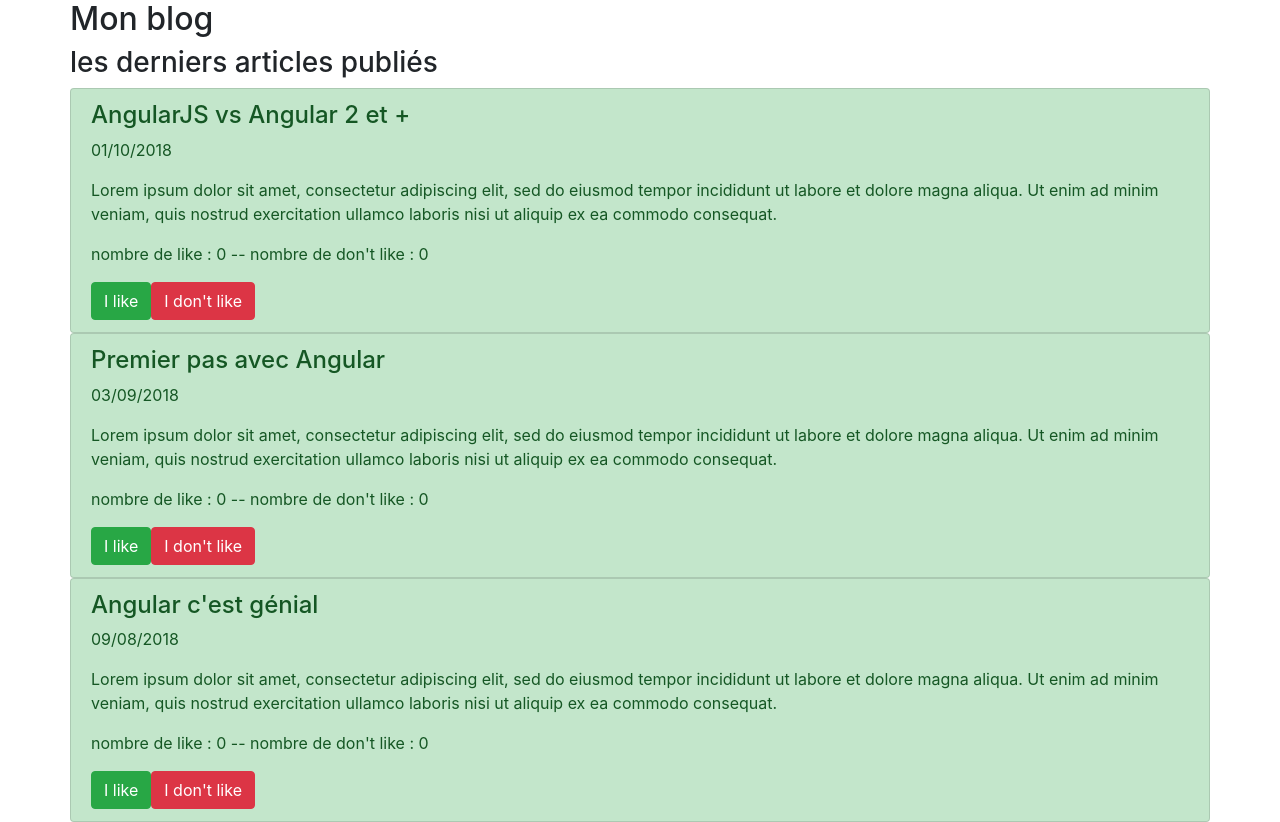
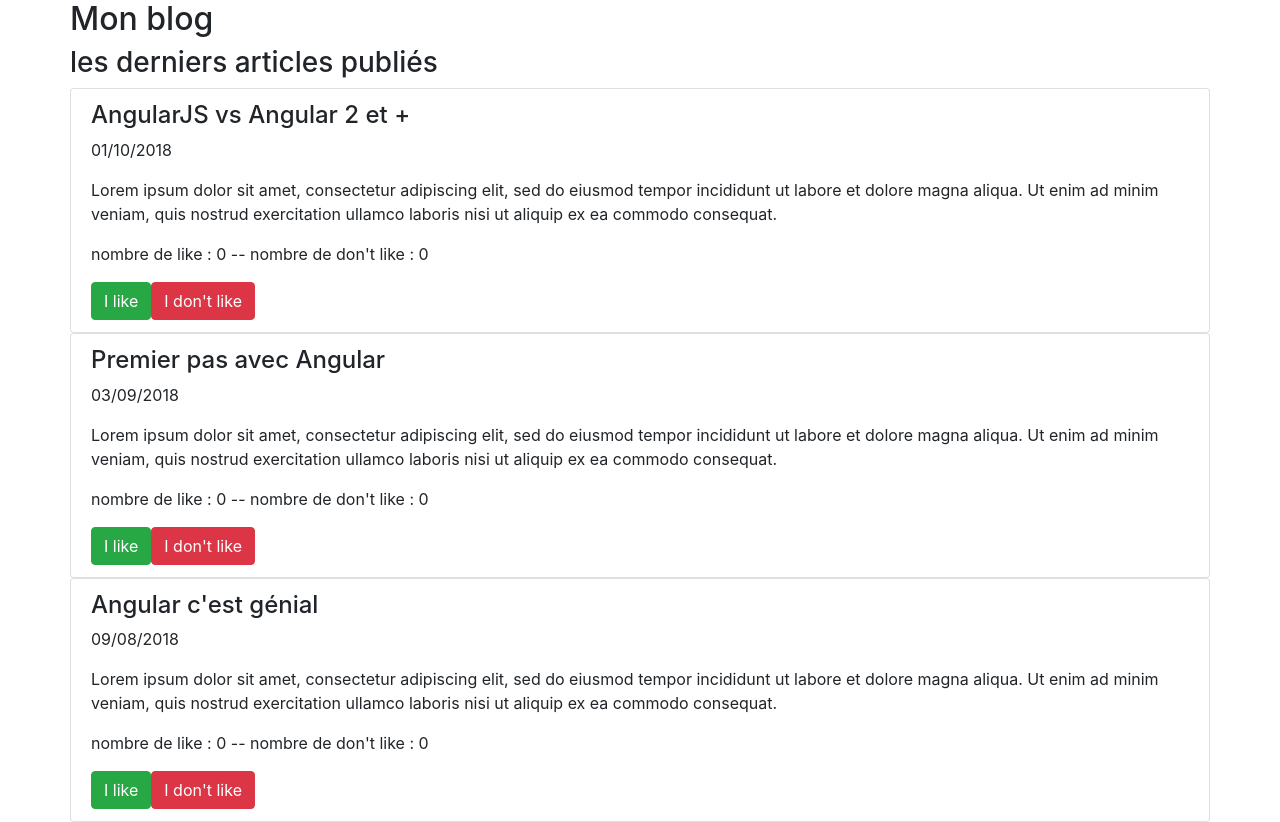
Before and after one commit to mlle-fantasia/AngularCoursOC, an Angular app: page / in a window 1280 px wide. Built offline with nearby package versions, Linux system fonts and the light colour scheme.

Commit message:
couleur des posts ok

```diff
--- a/src/app/post-list-item/post-list-item.component.html
+++ b/src/app/post-list-item/post-list-item.component.html
@@ -1,6 +1,6 @@
 <li [ngClass]="{'list-group-item': true,
                 'list-group-item-success': getRapportLike(),
-                'list-group-item-danger': !getRapportLike() }">
+                'list-group-item-danger': false === getRapportLike() }">
   <h4>{{ title }}</h4>
   <p>{{ dateUpdate }}</p>
   <p>{{ content }}</p>
--- a/src/app/post-list-item/post-list-item.component.ts
+++ b/src/app/post-list-item/post-list-item.component.ts
@@ -14,8 +14,8 @@ export class PostListItemComponent implements OnInit {
   @Input() numberDontlike: number;
 
 
-
-  constructor() { }
+  constructor() {
+  }
 
   ngOnInit() {
   }
@@ -24,26 +24,26 @@ export class PostListItemComponent implements OnInit {
     return this.numberLike;
   }
 
-  getNumberDontlike(){
+  getNumberDontlike() {
     return this.numberDontlike;
   }
 
-  addLike(){
-    return this.numberLike ++;
+  addLike() {
+    return this.numberLike++;
   }
 
   addDontLike() {
     return this.numberDontlike++;
   }
 
-  getRapportLike(){
-    if (this.numberLike >= this.numberDontlike) {
-      return true;
+
+  getRapportLike() {
+    const like = this.getNumberLike();
+    const dontLike = this.getNumberDontlike();
+    if (like === dontLike) {
+      return;
     }
-    else if (this.numberLike < this.numberDontlike) {
-      return false;
-    }
-
+    return (like > dontLike);
   }
 
 }
```
